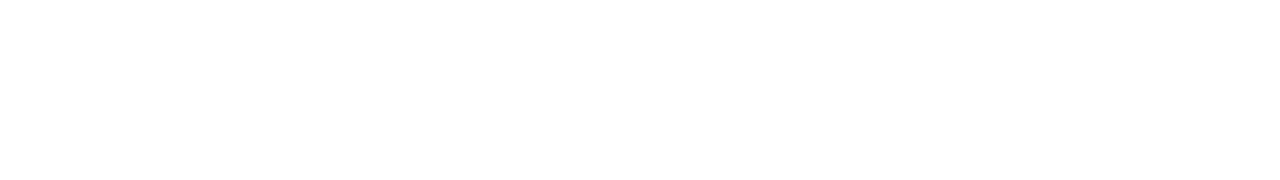
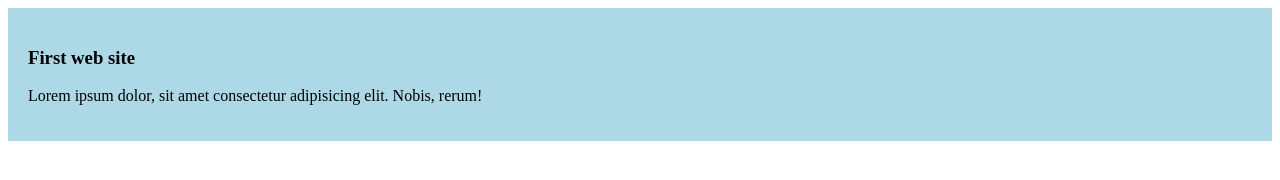
Before and after one commit to gdkhalil/my-2nd-website, a plain HTML site: page index.html in a window 1280 px wide. Drawn offline with Linux system fonts and the light colour scheme.

Commit message:
2nd first commit

```diff
--- a/index.html
+++ b/index.html
@@ -4,8 +4,12 @@
     <meta charset="UTF-8">
     <meta name="viewport" content="width=device-width, initial-scale=1.0">
     <title>My-2nd website</title>
+    <link rel="stylesheet" href="style.css">
 </head>
 <body>
-
+    <div class="firstmenu">
+        <h3>First web site</h3>
+        <p>Lorem ipsum dolor, sit amet consectetur adipisicing elit. Nobis, rerum!</p>
+    </div>
 </body>
 </html>
--- /dev/null
+++ b/style.css
@@ -0,0 +1,4 @@
+.firstmenu{
+    background-color: lightblue;
+    padding: 20px;
+}
```
